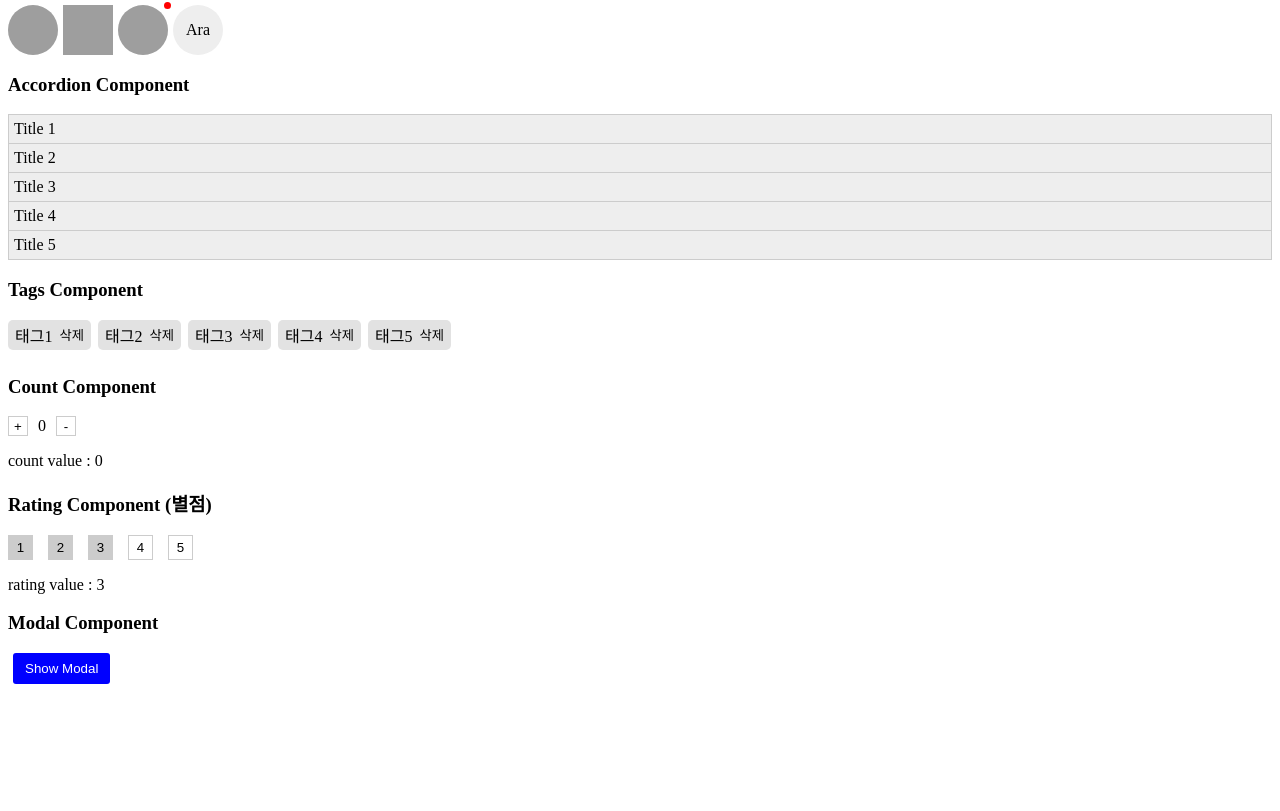
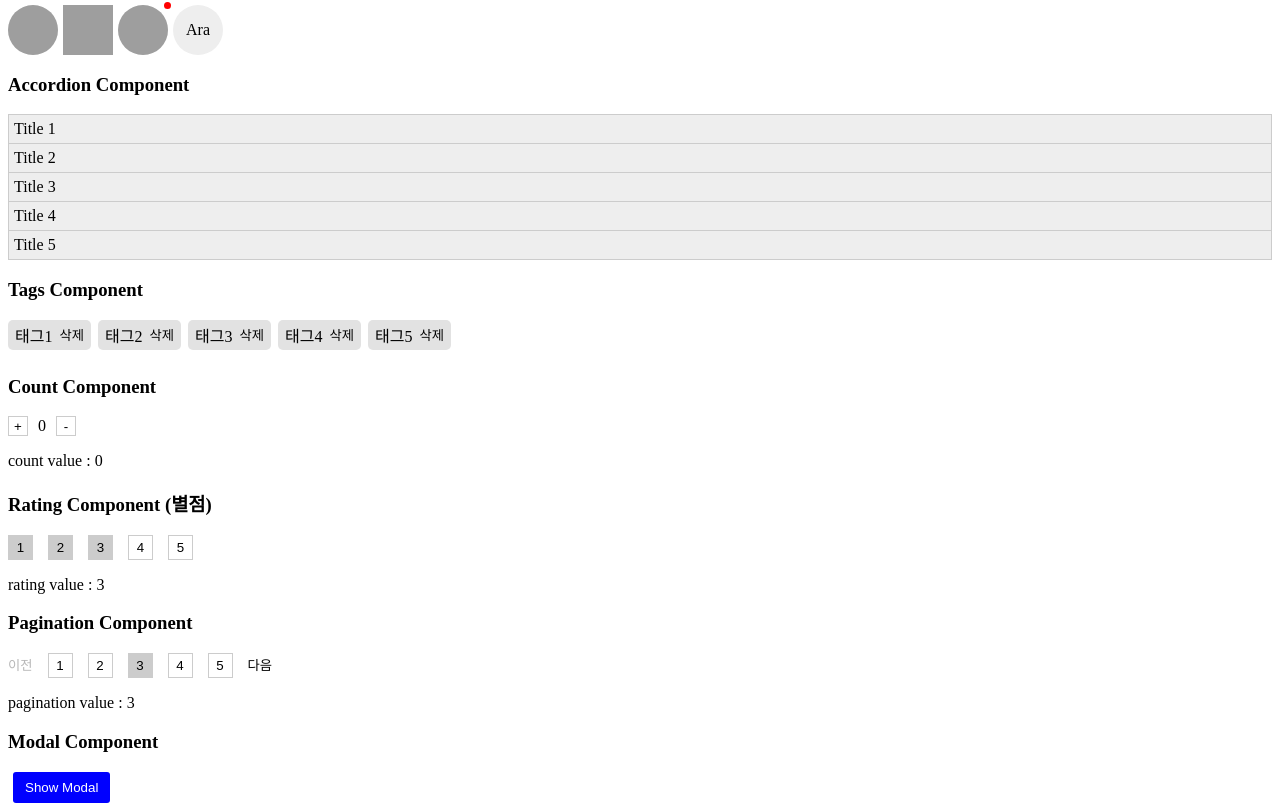
Before and after one commit to wknowpark797/vue2-basic-custom, a Vue app in the folder vue2-basic-custom/: page /dev/document in a window 1280 px wide. Shown: the part 1681-2492 px from the top of the page. Before the commit the page ends 2373 px from the top, so only its background shows below. Built offline with nearby package versions, Linux system fonts and the light colour scheme; grey boxes are pictures that could not be loaded.

Commit message:
pagination 컴포넌트 추가

```diff
--- a/vue2-basic-custom/src/components/DevDocument.vue
+++ b/vue2-basic-custom/src/components/DevDocument.vue
@@ -192,6 +192,14 @@
             <p>rating value : {{ rateValue }}</p>
         </div>
 
+        <!-- Pagination -->
+        <div class="group-box">
+            <h3>Pagination Component</h3>
+
+            <PaginationComp v-model="paginationValue" />
+            <p>pagination value : {{ paginationValue }}</p>
+        </div>
+
         <!-- Modal -->
         <div class="group-box">
             <h3>Modal Component</h3>
@@ -302,7 +310,8 @@
                 ],
 
                 countValue: 0,
-                rateValue: 3
+                rateValue: 3,
+                paginationValue: 3
             }
         },
         methods: {
--- /dev/null
+++ b/vue2-basic-custom/src/components/common/PaginationComp.vue
@@ -0,0 +1,157 @@
+<!--
+    [ Pagination Component ]
+
+    - TODO :
+        서버 연동 구현하기 (더미 데이터)
+ -->
+
+<template>
+    <div class="pagination-wrap">
+        <button class="btn-prev"
+                v-if="displayBtn"
+                :disabled="btnPrevDisabled"
+                @click="onClickPrev">
+            이전
+        </button>
+
+        <button class="btn-page"
+                v-for="page in pageList"
+                :key="page"
+                :class="{'active':compValue === page}"
+                @click="onClickPage(page)">
+            {{ page }}
+        </button>
+
+        <button class="btn-next"
+                v-if="displayBtn"
+                :disabled="btnNextDisabled"
+                @click="onClickNext">
+            다음
+        </button>
+    </div>
+</template>
+
+<script>
+    export default {
+        name: 'PaginationComp',
+        model: {
+            prop: 'value',
+            event: 'change'
+        },
+        data() {
+            return {
+                compValue: this.value
+            }
+        },
+        props: {
+            value: {
+                type: Number,
+                default: 1,
+                description: '현재 페이지'
+            },
+            totalPageCnt: {
+                type: Number,
+                default: 7,
+                description: '총 페이지 수'
+            },
+            displayPageCnt: {
+                type: Number,
+                default: 5,
+                description: '보여줄 페이지 수'
+            }
+        },
+        computed: {
+
+            // 이전, 다음 버튼 노출여부
+            displayBtn() {
+                return this.totalPageCnt > this.displayPageCnt;
+            },
+
+            // 현재 페이지 그룹 번호
+            currentPageGroup() {
+                // 1 ~ 5  페이지는 그룹 1 : return 1
+                // 6 ~ 10 페이지는 그룹 2 : return 2
+                return Math.ceil(this.compValue / this.displayPageCnt);
+            },
+
+            // 그룹의 마지막 번호
+            groupLastNum() {
+                // 그룹 1의 마지막 번호 : 5
+                // 그룹 2의 마지막 번호 : 7
+                const lastNum = this.currentPageGroup * this.displayPageCnt;
+                if(lastNum > this.displayPageCnt) {
+                    return this.totalPageCnt;
+                }
+                return lastNum;
+            },
+
+            // 그룹의 첫번째 번호
+            groupFirstNum() {
+                // 마지막 그룹의 경우
+                if(this.groupLastNum === this.totalPageCnt) {
+                    // 그룹에 보여줄 페이지 수만큼 페이지가 존재하는지 여부
+                    const displayFull = this.groupLastNum % this.displayPageCnt === 0;
+                    return displayFull
+                        ? this.groupLastNum - this.displayPageCnt + 1
+                        : this.groupLastNum - (this.groupLastNum % this.displayPageCnt) + 1;
+                }
+                return this.groupLastNum - (this.displayPageCnt - 1);
+            },
+
+            // 페이지 리스트
+            pageList() {
+                const list = [];
+                for(let i=this.groupFirstNum; i<=this.groupLastNum; i++) {
+                    list.push(i);
+                }
+                return list;
+            },
+
+            // 다음 버튼 비활성화
+            btnNextDisabled() {
+                return this.groupLastNum >= this.totalPageCnt;
+            },
+
+            // 이전 버튼 비활성화
+            btnPrevDisabled() {
+                return this.groupFirstNum <= 1;
+            }
+        },
+        methods: {
+            onClickPage(page) {
+                if(this.compValue === page) {
+                    return false;
+                }
+                this.compValue = page;
+                this.$emit('change', this.compValue);
+            },
+            onClickPrev() {
+                this.compValue = this.groupFirstNum - this.displayPageCnt;
+                this.$emit('change', this.compValue);
+            },
+            onClickNext() {
+                this.compValue = this.groupLastNum + 1
+                this.$emit('change', this.compValue);
+            }
+        }
+    }
+</script>
+
+<style lang="scss" scoped>
+    .pagination-wrap {
+        button {
+            cursor: pointer;
+            &:not(:first-child) {
+                margin-left: 15px;
+            }
+            &.btn-page {
+                width: 25px;
+                height: 25px;
+                border: 1px solid #ccc;
+                &.active {
+                    background: #ccc;
+                }
+            }
+        }
+    }
+</style>
--- a/vue2-basic-custom/src/plugins/global-components.js
+++ b/vue2-basic-custom/src/plugins/global-components.js
@@ -17,6 +17,7 @@ import AccordionComp from '../components/common/AccordionComp'
 import TagsComp from '../components/common/TagsComp'
 import CountComp from '../components/common/CountComp'
 import RatingComp from '../components/common/RatingComp'
+import PaginationComp from '../components/common/PaginationComp'
 
 const GlobalComponents = {
     install(Vue) {
@@ -38,6 +39,7 @@ const GlobalComponents = {
         Vue.component(TagsComp.name, TagsComp)
         Vue.component(CountComp.name, CountComp)
         Vue.component(RatingComp.name, RatingComp)
+        Vue.component(PaginationComp.name, PaginationComp)
     }
 }
 
```
